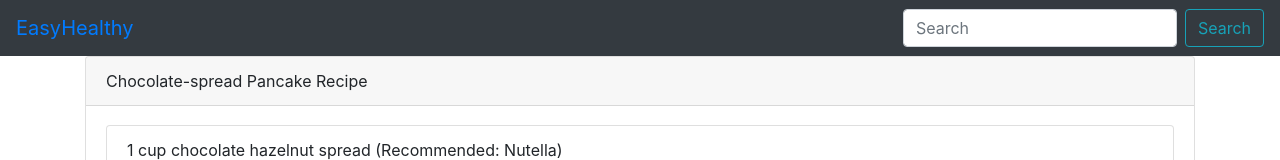
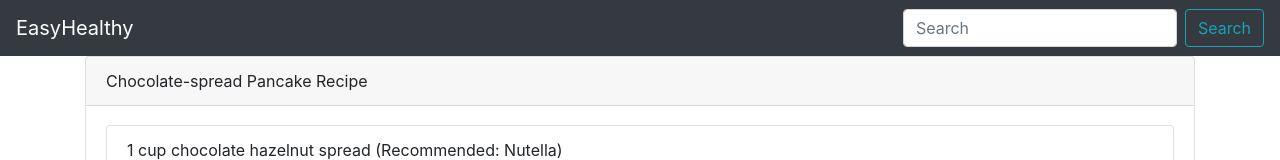
Before and after one commit to cs394-s20/Aqua, a React (Create React App) app in the folder socialize/: page / in a window 1280 px wide. Shown: the top 160 px of the page. Built offline with nearby package versions, Linux system fonts and the light colour scheme.

Commit message:
Changed navbar to white colr

```diff
--- a/socialize/src/components/Navigation.js
+++ b/socialize/src/components/Navigation.js
@@ -12,7 +12,7 @@ const Navigation = () => {
     <div>
       <div className='navig'>
         <Navbar bg="dark" variant="dark" className='navig'>
-          <Navbar.Brand href="#recipe"><NavLink to="/">EasyHealthy</NavLink></Navbar.Brand>
+          <Navbar.Brand href="#recipe"><NavLink to="/" style={{color: "white"}}>EasyHealthy</NavLink></Navbar.Brand>
           <Nav className="mr-auto">
             {/* <Nav.Link href="#recipe">Recipe</Nav.Link> */}
             {/* <Nav.Link href="#shoppingcart">ShoppingCart</Nav.Link> */}
```
